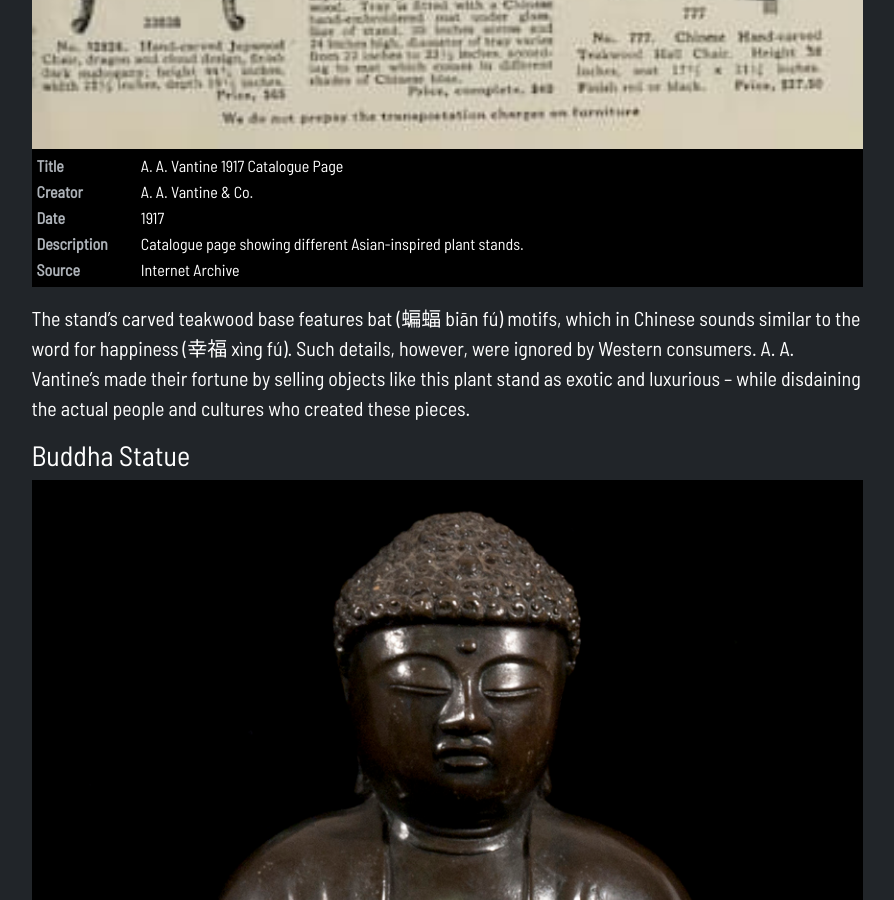
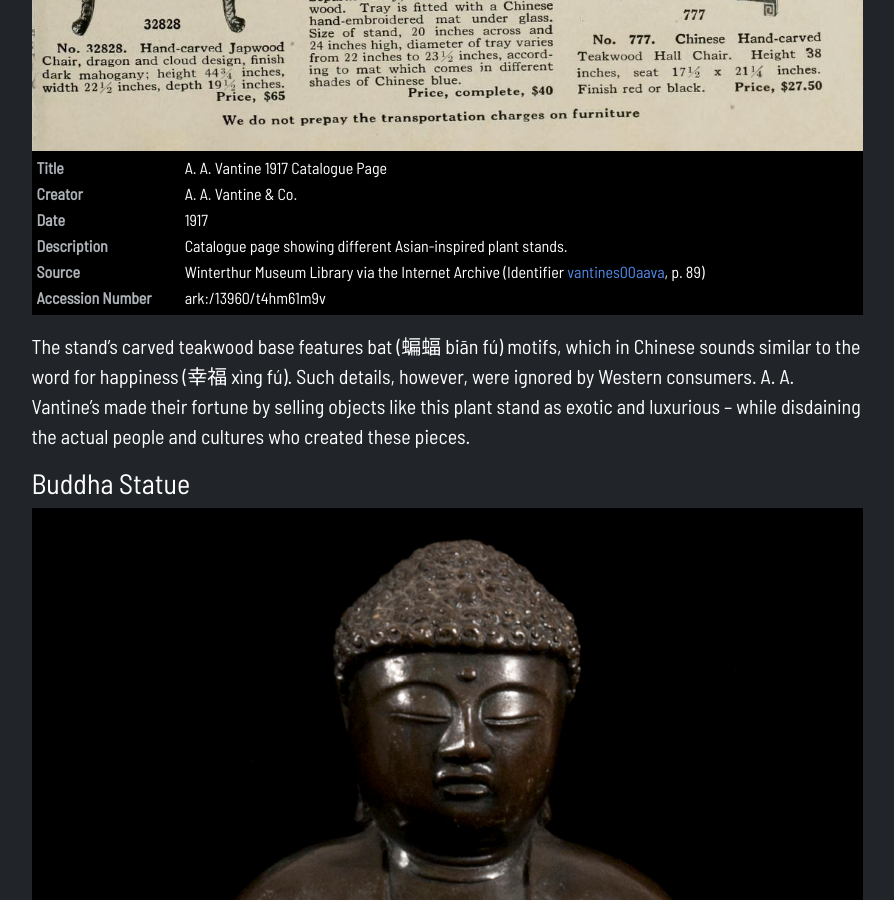
Before and after one commit to digbmc/wbbm, a Jekyll site: the page built from current/disoriented/orientalism-at-deanery.md, in a window 1280 px wide and 900 px high, scrolled down 2815 px. Shown: the whole window, without its empty margins (193-1087 px from the left). Built offline with Jekyll 4.4.1, drawn with Linux system fonts in a browser that asks for light colours.

Commit message:
updated higher res image and metadata media 50

```diff
--- a/_data/media.yml
+++ b/_data/media.yml
@@ -489,8 +489,8 @@
   creator: A. A. Vantine & Co.
   date: 1917
   description: Catalogue page showing different Asian-inspired plant stands.
-  source: Internet Archive
-  accession_number:
+  source: Winterthur Museum Library via the Internet Archive (Identifier <a href="https://archive.org/details/vantines00aava/">vantines00aava</a>, p. 89)
+  accession_number: ark:/13960/t4hm61m9v
 
 - item_id: media_051
   item_type: image
```
Also changed, not shown: assets/images/media_050.jpg.
